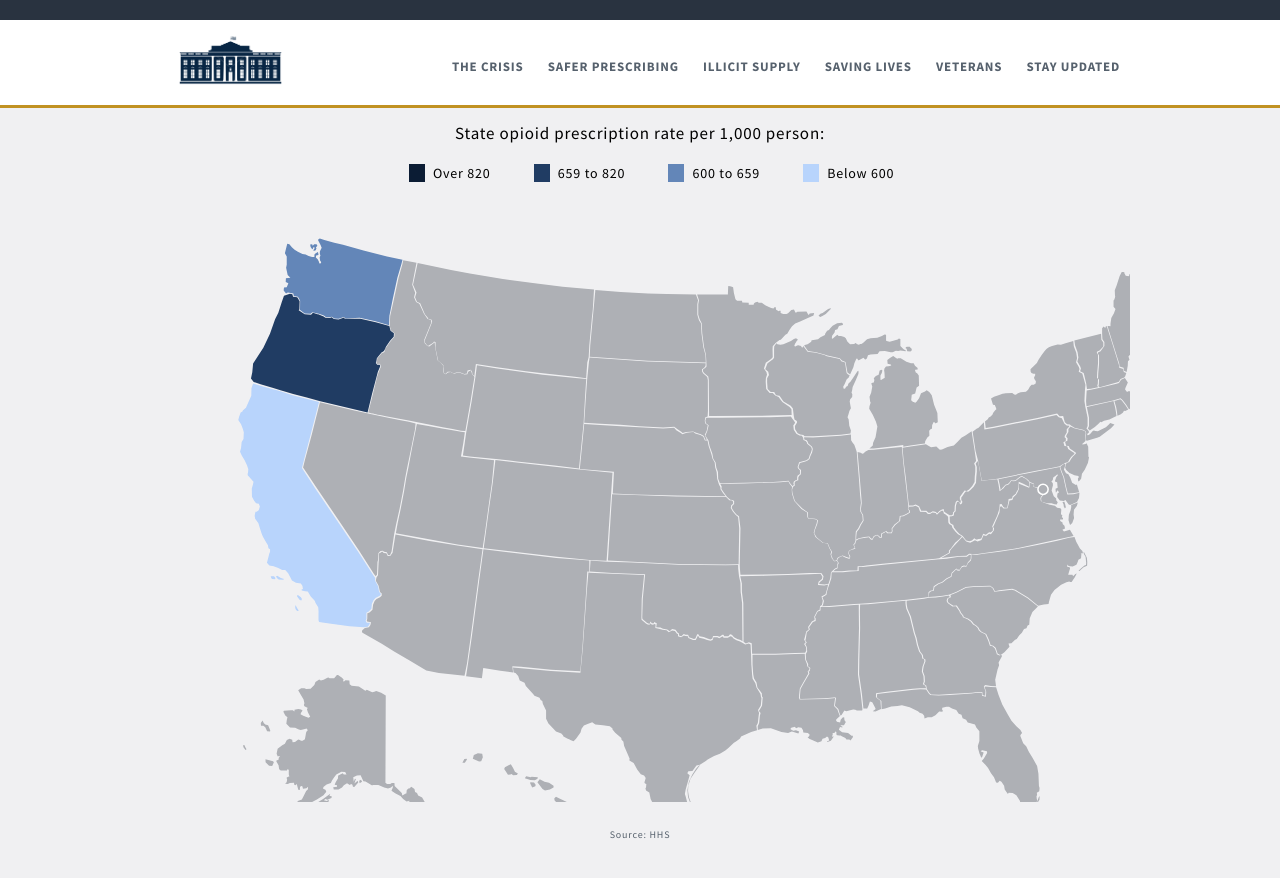
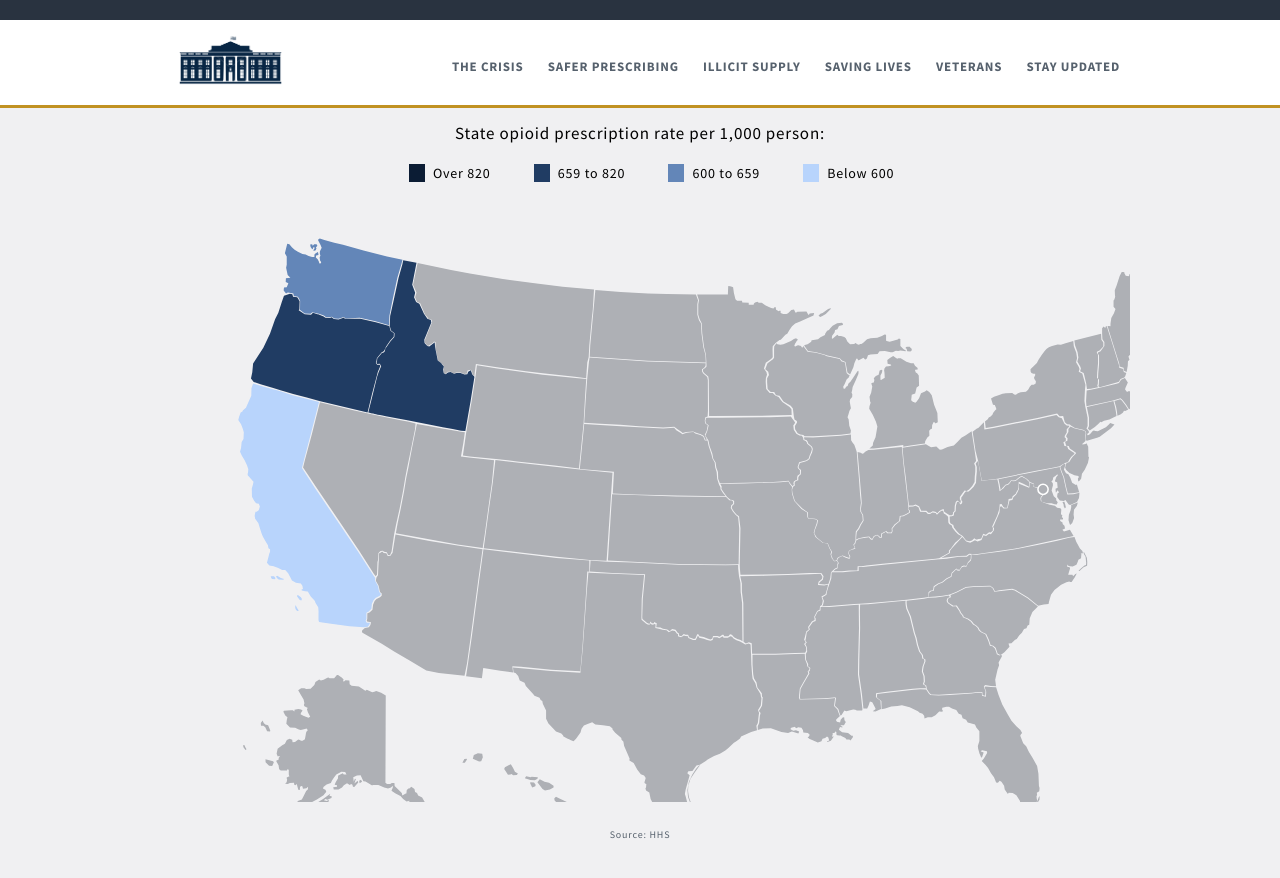
Before and after one commit to GSA/opioids.gov, a Jekyll site: the page built from index.md, in a window 1280 px wide and 900 px high, scrolled down 2321 px. Shown: the top 878 px of the window. Built offline with Jekyll 4.4.1, drawn with Linux system fonts in a browser that asks for light colours; nearby versions of some CDN libraries.

Commit message:
Update Idaho hover

```diff
--- a/_layouts/home.html
+++ b/_layouts/home.html
@@ -265,12 +265,6 @@ layout: default
         v2.5l2.5,3.2h0.9l4.8-3l0.7-1.1l1.6,0.7l-0.2,5.3l2.7,12.6l3,2.5l0.9,0.7l1.8,2.3l-0.5,3.4l0.7,3.4l1.1,0.9l2.3-2.3h2.7l3.2,1.6
         l2.5-0.9h4.1l3.7,1.6l2.7-0.5l0.5-3l3-0.7l1.4,1.4l0.5,3.2l1.8,1.4l1.5-11.6l20.7,3l28.2,4l16.6,1.9l31.4,3.5l11,1.5l1.1-15.4
         L429.3,157.5L429.3,157.5z"/>
-      <path id="id" class="st0" d="M234.7,216.2c-22.6-4.3-14.1-2.8-21.1-4.4l4.4-17.5l4.3-17.7l1.4-4.2l2.5-5.9l-1.3-2.3l-2.5,0.1
-        l-0.8-1l0.5-1.1l0.3-3.1l4.5-5.5l1.8-0.5l1.1-1.1l0.6-3.2l0.9-0.7l3.9-5.8l3.9-4.3l0.2-3.8l-3.4-2.6l-1.3-4.4l0.4-9.7l3.7-16.5
-        l4.5-20.8l3.8-13.5l0.8-3.8l13,2.5l-4.2,21.5l2.9,7.7l-1.1,4.6l2,4.6l3.2,1.7l4.5,9.8l2.7,3.8l0.6,1.1l3.4,1.1l0.5,2.5l-6.9,16.8
-        l0.3,3.3l2.7,2.9l1.9,0.5l4.8-3.6l0.4-0.5l0.2,0.8l0.3,4.1l2.6,12.9l3.5,2.7l0.4,0.8l2.1,2.4l-0.8,2.8l0.7,3.8l1.9,0.9l2.1-1.6
-        l2.6-0.5l3.4,1.6l2.5-0.6l3.8-0.2l4,1.6l2.7-0.3l0.9-2.3l2.5-1.6l0.7,1.7l0.6,2.2l2.3,2.5l-3.8,24l-5.1,29l-4.2-0.3l-8.2-1.5
-        l-9.8-1.8l-12.2-2.4l-12.5-2.5l-8.5-1.8l-9.3-1.7L234.7,216.2L234.7,216.2z"/>
       <path id="wa" class="st0 group-2" d="M166.2,41.6l4.4,1.5l9.7,2.7l8.6,1.9l20,5.7l23,5.7l15.2,3.4l-1,3.9L242,80.2l-4.5,20.8l-3.2,16.1
         l-0.4,9.4l-13.2-3.9l-15.6-3.4l-13.7,0.6l-1.6-1.5l-5.3,1.9l-4-0.3l-2.7-1.8l-1.6,0.5l-4.2-0.2l-1.9-1.4l-4.8-1.7l-1.4-0.2l-5-1.3
         l-1.8,1.5l-5.7-0.3l-4.8-3.8l0.2-0.8l0.1-7.9l-2.1-3.9l-4.1-0.7l-0.4-2.4l-2.5-0.6l-2.9-0.5l-1.8,1l-2.3-2.9l0.3-2.9l2.7-0.3
@@ -279,7 +273,7 @@ layout: default
         l-1-1.3l-0.5-3.2l0.8-1.8l-0.6-1.5v-2.6l1.8-3.6l-1.1-2.6l-2.4-4.8l0.3-0.8L166.2,41.6L166.2,41.6z M156.7,47.5l2-0.2l0.5,1.4
         l1.5-1.6h2.3l0.8,1.5l-1.5,1.7l0.6,0.8l-0.7,2l-1.4,0.4c0,0-0.9,0.1-0.9-0.2s1.5-2.6,1.5-2.6l-1.7-0.6l-0.3,1.5l-0.7,0.6l-1.5-2.3
         L156.7,47.5L156.7,47.5z"/>
-        <g id="tooltip-wa" class="st2">
+        <g id="tooltip-map-wa" class="st2">
             <g class="st3">
               <rect x="61.2" y="15.9" class="st4" width="93" height="58.9"/>
               <text transform="matrix(1 0 0 1 71.5333 37.8833)" class="st5 st6">WASHINGTON</text>
@@ -310,7 +304,7 @@ layout: default
         l-0.6-1.2l-0.6-1.5L121.4,372.2L121.4,372.2z M123.3,372.2l1.2-0.6l3.6,2.1l3.1,1.2l-0.9,0.6l-4.5-0.2l-1.6-1.6L123.3,372.2
         L123.3,372.2z M144,392l1.8,2.3l0.8,1l1.5,0.6l0.6-1.5l-1-1.8l-2.7-2l-1.1,0.2L144,392L144,392z M142.6,400.7l1.8,3.2l1.2,1.9
         l-1.5,0.2l-1.3-1.2c0,0-0.7-1.5-0.7-1.9v-2.2H142.6z"/>
-        <g id="tooltip-ca" class="st2">
+        <g id="tooltip-map-ca" class="st2">
             <g class="st3">
               <rect x="6.2" y="210.9" class="st4" width="93" height="58.9"/>
               <text id="CALIFORNIA" transform="matrix(1 0 0 1 16.5333 232.8833)" class="st5 st6">CALIFORNIA</text>
@@ -337,13 +331,26 @@ layout: default
         l-2.4-1.6l-1.3,0.7l-4.7-0.2l-1.7-1.4l-5.3-2.1l-0.8,0.1l-4.3-1.5l-1.9,1.8l-6.2-0.3l-5.9-4.1l0.7-0.8l0.2-7.8l-2.3-3.9l-4.1-0.6
         l-0.7-2.5l-2.4-0.5l-5.8,2.1l-2.3,6.5l-3.2,10l-3.2,6.5l-5,14.1l-6.5,13.6l-8.1,12.6l-1.9,2.9l-0.8,8.6l-1.3,6l2.7,3.5l6.7,2.3
         l11.6,3.3l7.9,2.5l12.4,3.6l13.3,3.6l13.2,3.6"/>
-        <g id="tooltip-or" class="st2">
+        <g id="tooltip-map-or" class="st2">
             <g class="st3">
               <rect x="61.2" y="94.9" class="st4" width="93" height="58.9"/>
               <text id="OREGON" transform="matrix(1 0 0 1 83.5333 116.8833)" class="st5 st6">OREGON</text>
               <text id="_x37_12.7" transform="matrix(1 0 0 1 92.4669 132.5325)" class="st7 st5 st6">712.7</text>
             </g>
           </g>
+      <path id="id" class="st0 group-3" d="M234.7,216.2c-22.6-4.3-14.1-2.8-21.1-4.4l4.4-17.5l4.3-17.7l1.4-4.2l2.5-5.9l-1.3-2.3l-2.5,0.1
+      l-0.8-1l0.5-1.1l0.3-3.1l4.5-5.5l1.8-0.5l1.1-1.1l0.6-3.2l0.9-0.7l3.9-5.8l3.9-4.3l0.2-3.8l-3.4-2.6l-1.3-4.4l0.4-9.7l3.7-16.5
+      l4.5-20.8l3.8-13.5l0.8-3.8l13,2.5l-4.2,21.5l2.9,7.7l-1.1,4.6l2,4.6l3.2,1.7l4.5,9.8l2.7,3.8l0.6,1.1l3.4,1.1l0.5,2.5l-6.9,16.8
+      l0.3,3.3l2.7,2.9l1.9,0.5l4.8-3.6l0.4-0.5l0.2,0.8l0.3,4.1l2.6,12.9l3.5,2.7l0.4,0.8l2.1,2.4l-0.8,2.8l0.7,3.8l1.9,0.9l2.1-1.6
+      l2.6-0.5l3.4,1.6l2.5-0.6l3.8-0.2l4,1.6l2.7-0.3l0.9-2.3l2.5-1.6l0.7,1.7l0.6,2.2l2.3,2.5l-3.8,24l-5.1,29l-4.2-0.3l-8.2-1.5
+      l-9.8-1.8l-12.2-2.4l-12.5-2.5l-8.5-1.8l-9.3-1.7L234.7,216.2L234.7,216.2z"/>
+      <g id="tooltip-map-id" class="st2">
+          <g class="st3">
+            <rect x="161" y="103.1" class="st4" width="93" height="58.9"/>
+            <text id="IDAHO" transform="matrix(1 0 0 1 189.3333 125.0825)" class="st5 st6">IDAHO</text>
+            <text id="_x37_20.6" transform="matrix(1 0 0 1 192.2668 140.7318)" class="st7 st5 st6">720.6</text>
+          </g>
+        </g>
       <path id="nd" class="st0" d="M543.9,162.9l-0.4-7.5l-2-7.3l-1.8-13.6l-0.5-9.8l-2-3.1l-1.6-5.4v-10.3l0.7-3.9l-2.1-5.5l-28.4-0.6
         l-18.6-0.6L460.7,94l-24.9-1.9l-1.3,14.2l-1.4,15.1l-2.3,24.9l-0.5,11l56.8,3.8L543.9,162.9L543.9,162.9z"/>
       <path id="sd" class="st0" d="M545.4,238.4l-1-1.1l-1.5-3.6l1.8-3.7l1.1-5.6l-2.6-2.1l-0.3-2.7l0.6-3l2.2-0.8l0.3-5.7l-0.1-30.1
@@ -423,21 +430,14 @@ layout: default
       <circle id="dc" class="st1" cx="873.9" cy="287" r="5"/>
     </g>
   </g>
-  <g id="tooltip-nv" class="st2">
+  <g id="tooltip-map-nv" class="st2">
     <g class="st3">
       <rect x="142.5" y="185" class="st4" width="93" height="58.9"/>
       <text id="NEVADA" transform="matrix(1 0 0 1 165.7833 206.9666)" class="st5 st6">NEVADA</text>
       <text id="_x37_76.1" transform="matrix(1 0 0 1 173.7169 222.6158)" class="st7 st5 st6">776.1</text>
     </g>
   </g>
-  <g id="tooltip-id" class="st2">
-    <g class="st3">
-      <rect x="161" y="103.1" class="st4" width="93" height="58.9"/>
-      <text id="IDAHO" transform="matrix(1 0 0 1 189.3333 125.0825)" class="st5 st6">IDAHO</text>
-      <text id="_x37_20.6" transform="matrix(1 0 0 1 192.2668 140.7318)" class="st7 st5 st6">720.6</text>
-    </g>
-  </g>
-  <g id="tooltip-ar" class="st2">
+  <g id="tooltip-map-ar" class="st2">
     <g class="st3">
       <rect x="163.8" y="327.9" class="st4" width="93" height="58.9"/>
       <text id="ARIZONA" transform="matrix(1 0 0 1 187.1333 349.8666)" class="st5 st6">ARIZONA</text>
--- a/_sass/_map_styling.scss
+++ b/_sass/_map_styling.scss
@@ -1,4 +1,4 @@
-[id*="tooltip"] {
+[id*="tooltip-map"] {
     opacity: 0;
     transition: all 0.6s ease;
     // &:hover {
@@ -6,8 +6,10 @@
     // }
 }
 
-#wa:hover + #tooltip-wa,
-#ca:hover + #tooltip-ca,
-#or:hover + #tooltip-or {
+#wa:hover + #tooltip-map-wa,
+#ca:hover + #tooltip-map-ca,
+#or:hover + #tooltip-map-or,
+#id:hover + #tooltip-map-id {
     opacity: 1;
+    z-index: 999;
 }
```
